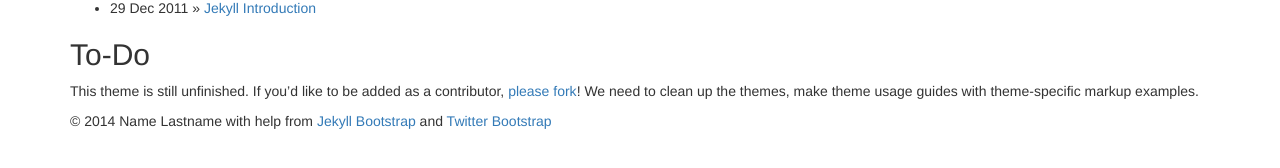
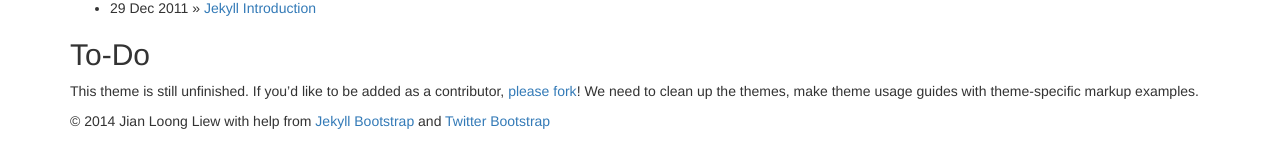
Before and after one commit to poltak/jianloong.github.io, a Jekyll site: the page built from index.md, in a window 1280 px wide. Shown: the part 690-858 px from the top of the page. Built offline with Jekyll 4.4.1, drawn with Linux system fonts in a browser that asks for light colours; nearby versions of some CDN libraries; library files that are not in the unit come from our copies.

Commit message:
Updated config.

```diff
--- a/_config.yml
+++ b/_config.yml
@@ -11,9 +11,9 @@
 title : Jekyll Bootstrap
 tagline: Site Tagline
 author :
-  name : Name Lastname
-  email : blah@email.test
-  github : username
+  name : Jian Loong Liew
+  email : jianloongliew@gmail.com
+  github : jianloong
   twitter : username
   feedburner : feedname
 
```
